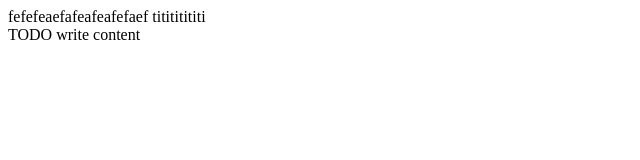
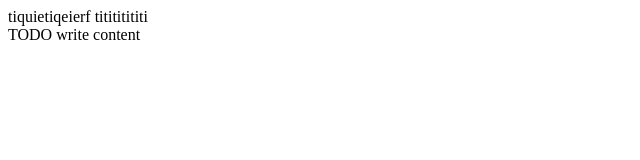
Before and after one commit to dalshek/PildorasGit, a plain HTML site: page index.html in a window 1280 px wide. Shown: the full height of the page, 0-640 px from the left. Drawn offline with Linux system fonts and the light colour scheme.

Commit message:
Update index.html

```diff
--- a/index.html
+++ b/index.html
@@ -9,7 +9,7 @@
         <meta charset="UTF-8">
         <meta name="viewport" content="width=device-width, initial-scale=1.0">
     </head>
-    <body>fefefeaefafeafeafefaef
+    <body>tiquietiqeierf
 
         titititititi
         <div>TODO write content</div>
```
